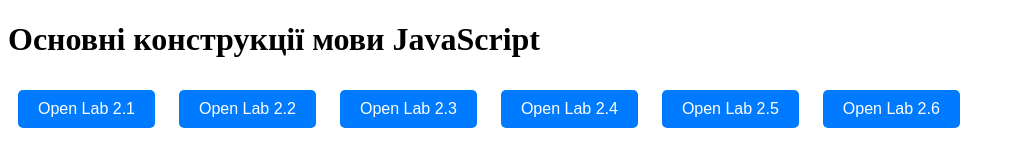
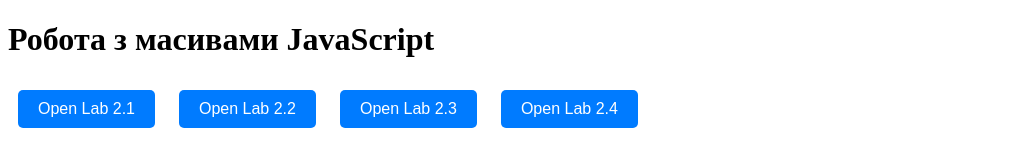
Before and after one commit to Taras-P-Kob/lab14, a plain HTML site: page index.html in a window 1280 px wide. Shown: the whole page, without its empty margins (0-1015 px from the left). Drawn offline with Linux system fonts and the light colour scheme.

Commit message:
Update index.html

```diff
--- a/index.html
+++ b/index.html
@@ -3,19 +3,17 @@
 <head>
     <meta charset="UTF-8">
     <meta name="viewport" content="width=device-width, initial-scale=1.0">
-    <title>Lab 12</title>
+    <title>Lab 14</title>
     <link rel="stylesheet" href="css/style.css">
 </head>
 <body>
 
-    <h1>Основні конструкції мови JavaScript</h1>
+    <h1>Робота з масивами JavaScript</h1>
 
     <button onclick="window.location.href='js_script/lab2_1.html'">Open Lab 2.1</button>
     <button onclick="window.location.href='js_script/lab2_2.html'">Open Lab 2.2</button>
     <button onclick="window.location.href='js_script/lab2_3.html'">Open Lab 2.3</button>
     <button onclick="window.location.href='js_script/lab2_4.html'">Open Lab 2.4</button>
-    <button onclick="window.location.href='js_script/lab2_5.html'">Open Lab 2.5</button>
-    <button onclick="window.location.href='js_script/lab2_6.html'">Open Lab 2.6</button>
 
 </body>
 </html>
```
